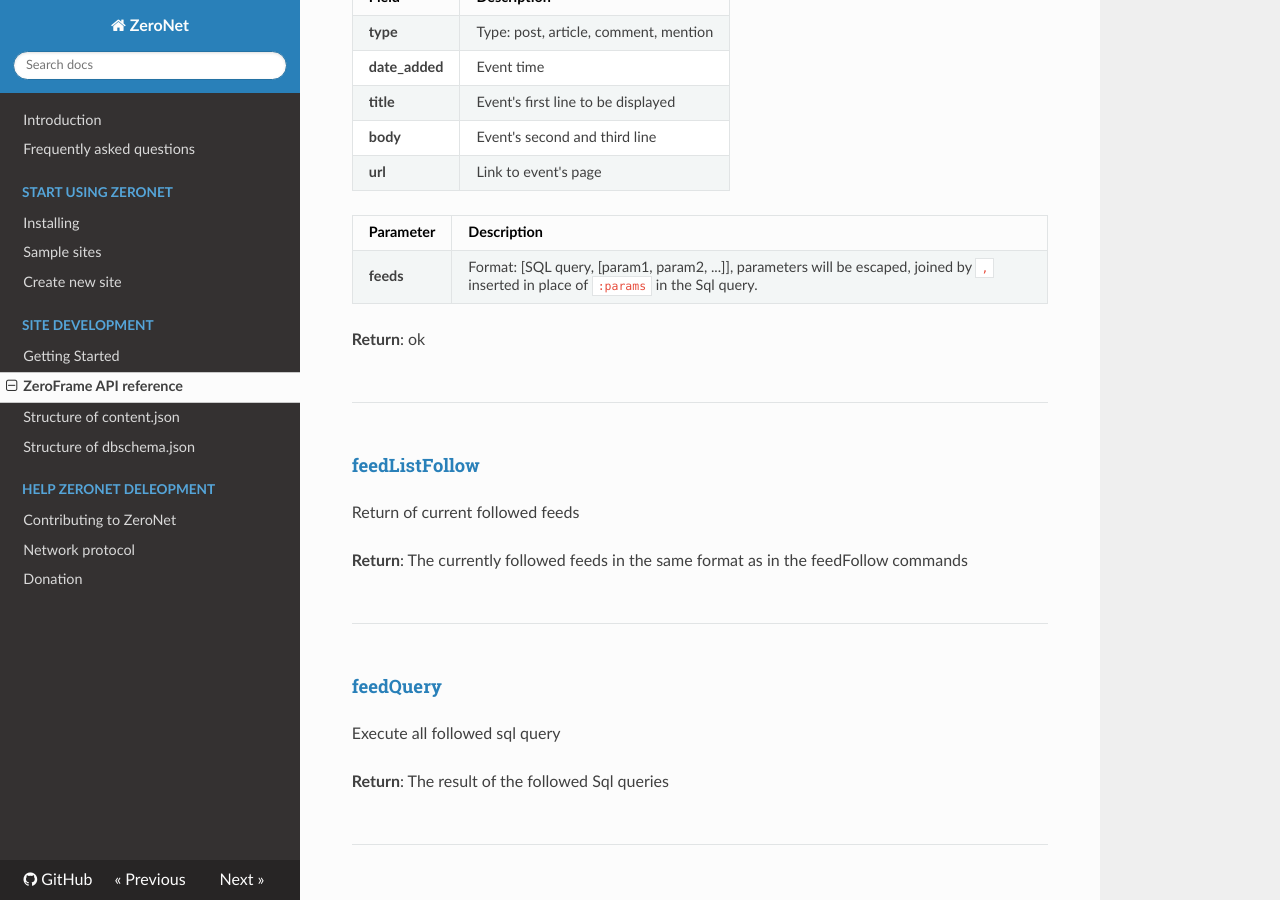
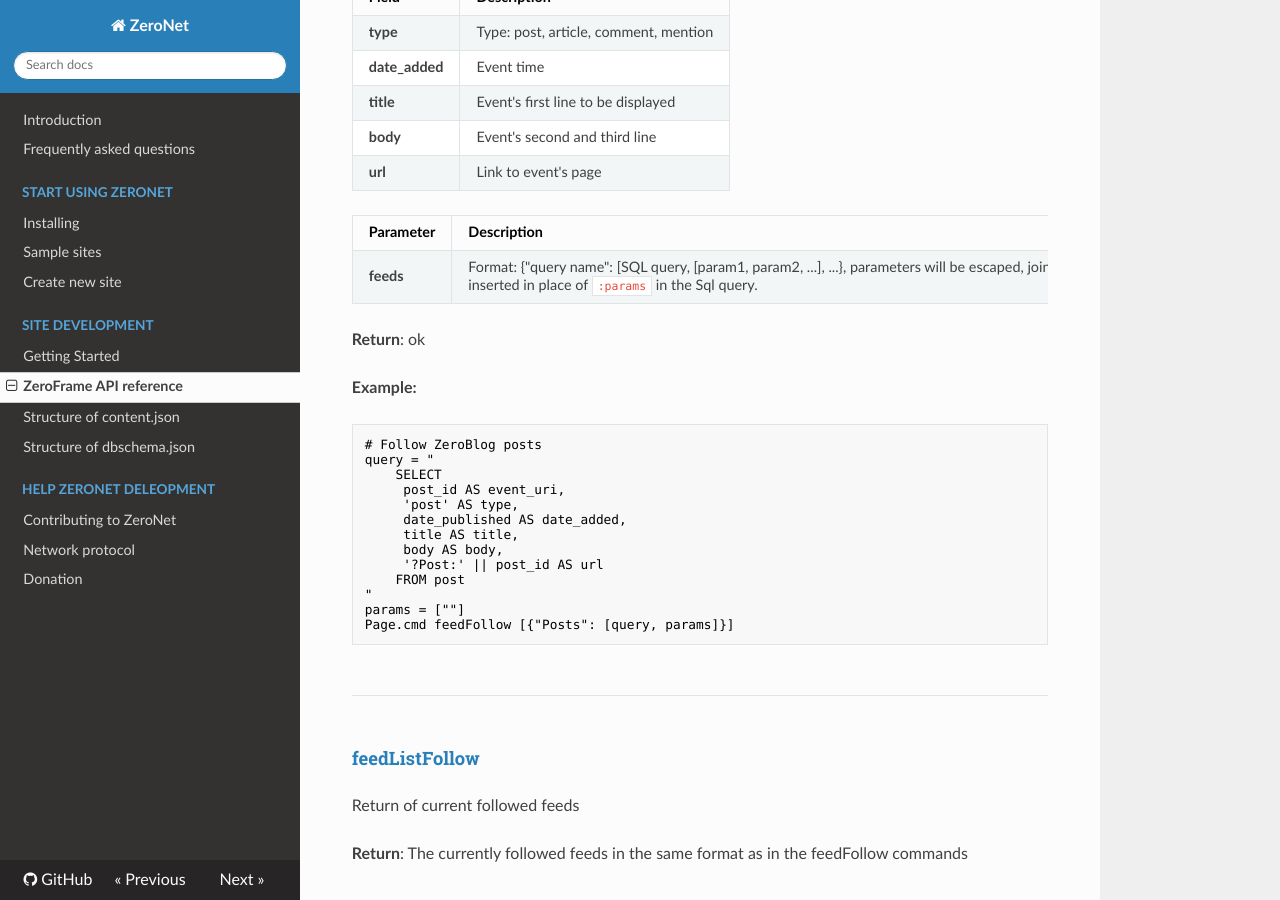
Before and after one commit to HelloZeroNet/Documentation, an MkDocs documentation site: the page built from docs/site_development/zeroframe_api_reference.md, in a window 1280 px wide and 900 px high, scrolled down 14669 px. Built offline with MkDocs 1.6.1, drawn with Linux system fonts in a browser that asks for light colours; nearby versions of some CDN libraries; comment, search, counter and statistics services are not loaded; old or Windows-style settings are respelled for this version of MkDocs.

Commit message:
Update feedFollow reference docs

````diff
--- a/docs/site_development/zeroframe_api_reference.md
+++ b/docs/site_development/zeroframe_api_reference.md
@@ -666,10 +666,26 @@
 
 Parameter      | Description
            --- | ---
-**feeds**      | Format: [SQL query, [param1, param2, ...]], parameters will be escaped, joined by `,` inserted in place of `:params` in the Sql query.
-
+**feeds**      | Format: {"query name": [SQL query, [param1, param2, ...], ...}, parameters will be escaped, joined by `,` inserted in place of `:params` in the Sql query.
 
 **Return**: ok
+
+**Example:**
+```coffeescript
+# Follow ZeroBlog posts
+query = "
+	SELECT
+	 post_id AS event_uri,
+	 'post' AS type,
+	 date_published AS date_added,
+	 title AS title,
+	 body AS body,
+	 '?Post:' || post_id AS url
+	FROM post
+"
+params = [""]
+Page.cmd feedFollow [{"Posts": [query, params]}]
+```
 
 ---
 
````
